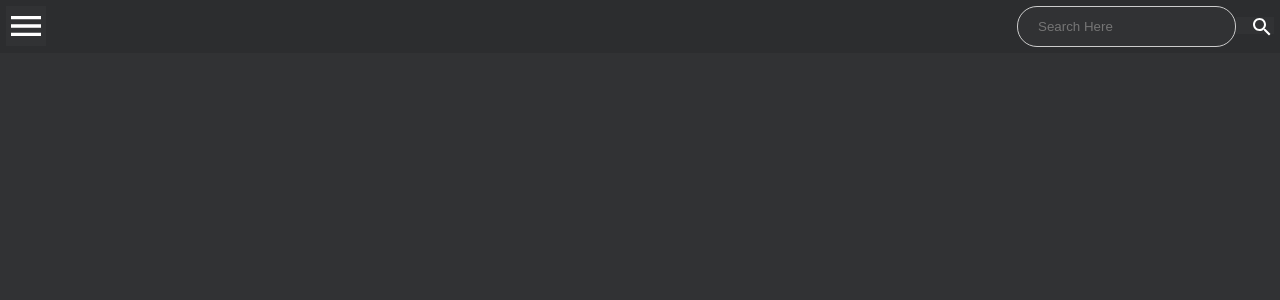
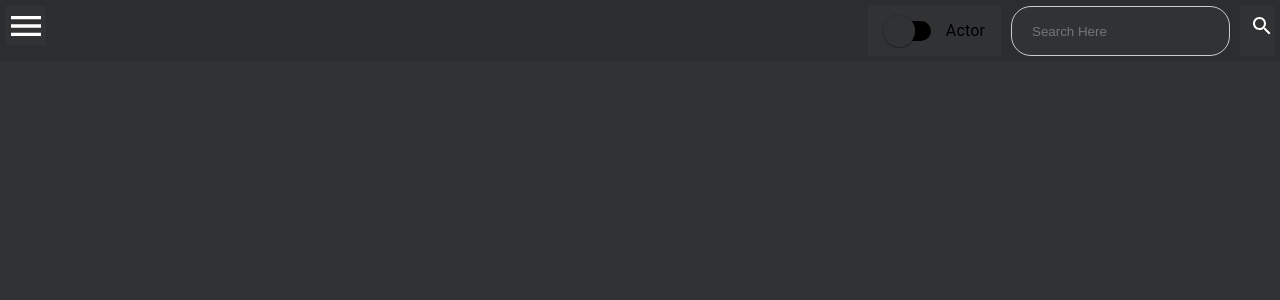
Before and after one commit to geetujindal7/Movie-Search, a Next.js app: page / in a window 1280 px wide. Shown: the top 300 px of the page. Built offline with nearby package versions, Linux system fonts and the light colour scheme.

Commit message:
Adding Actor and Movie Component

```diff
--- a/src/Components/SideBar/index.js
+++ b/src/Components/SideBar/index.js
@@ -1,33 +1,100 @@
 // Sidebar.js
 
-import React, { useState } from 'react';
+import React, { useEffect, useState } from 'react';
 import styles from './popper.module.css'; // Import the CSS module
 import MenuSharpIcon from '@mui/icons-material/MenuSharp';
-import { Box } from '@mui/material';
+import { Box, FormControlLabel, FormGroup, Stack, Switch, ToggleButton, ToggleButtonGroup, Typography } from '@mui/material';
 import SideBarMenu from './SideBarMenu';
 import SearchIcon from '@mui/icons-material/Search';
 import Link from 'next/link';
 import { useDispatch } from 'react-redux';
-import { SearchApi } from '@/Redux/actions';
+import { SearchApi, SearchMovie } from '@/Redux/actions';
+import { styled } from '@mui/material/styles';
+
 
 const Sidebar = () => {
   const [isOpen, setIsOpen] = useState(false);
   const [search, setSearch] = useState("")
+  const [select, setSelect] = useState("Actor")
 
   const dispatch = useDispatch()
 
   const handleSidebarToggle = () => {
     setIsOpen(!isOpen); // Verify that isOpen state is being toggled correctly
   };
+  const [checked, setChecked] = useState(false);
 
 
+  const MaterialUISwitch = styled(Switch)(({ theme }) => ({
+    width: 62,
+    height: 34,
+    padding: 7,
+    '& .MuiSwitch-switchBase': {
+      margin: 1,
+      padding: 0,
+      transform: 'translateX(6px)',
+      '&.Mui-checked': {
+        color: '#fff',
+        transform: 'translateX(22px)',
+      },
+    },
+
+    '& .MuiSwitch-thumb': {
+      backgroundColor: theme.palette.mode === 'dark' ? '#003892' : '#001e3c',
+      width: 32,
+      height: 32,
+      '&:before': {
+        content: "''",
+        position: 'absolute',
+        width: '100%',
+        height: '100%',
+        left: 0,
+        top: 0,
+        backgroundRepeat: 'no-repeat',
+        backgroundPosition: 'center',
+      },
+    },
+    '& .MuiSwitch-track': {
+      opacity: 1,
+      // backgroundColor: theme.palette.mode === 'dark' ? '#8796A5' : '#aab4be',
+      borderRadius: 20 / 2,
+    },
+  }));
+
+  const handleChange = (event) => {
+    setChecked(event.target.checked);
+  };
+
+  useEffect(() => {
+   if(checked)
+   setSelect("Movie")
+   else
+   setSelect('Actor')
+  }, [checked])
+
+
+  const handleDispatch = () => {
+    if(select === "Actor") {
+      dispatch(SearchApi(search))
+    }
+    else{
+      dispatch(SearchMovie(search))
+    }
+  }
   return (
     <>
     <Box className={styles.header_container}>
       <MenuSharpIcon className={`${styles.icons} ${isOpen ? styles.openIcon : ''}`}  onClick={handleSidebarToggle} />
-     <Box sx={{backgroundColor: "transparent"}}>
-     <input type="text" className={styles.input_search} placeholder='Search Here' value={search} onChange={(e) => setSearch(e.target.value)} />
-     <Link href={`/${search}`}> <SearchIcon onClick={()=> dispatch(SearchApi(search))} className={styles.SearchIcons}/></Link>
+     <Box sx={{backgroundColor: "transparent", display: "flex", gap:"10px"}}>
+     <FormGroup>
+      <FormControlLabel
+        control={<MaterialUISwitch sx={{ m: 1 }} />}
+        label={select}
+        checked={checked}
+        onChange={handleChange}
+      />
+    </FormGroup>     <input type="text" className={styles.input_search} placeholder='Search Here' value={search} onChange={(e) => setSearch(e.target.value)} />
+     <Link href={{ pathname: `/${search}`, query: {select: `${select}` }}}> <SearchIcon onClick={()=> handleDispatch()} className={styles.SearchIcons}/></Link>
      </Box>
     </Box>
     <Box className={`${styles.sidebar} ${isOpen ? styles.open : ''}`}>
--- a/src/Redux/SearchApi/index.js
+++ b/src/Redux/SearchApi/index.js
@@ -1,9 +1,10 @@
 import axios from "axios";
 
 
-const initialData = [];
+const actorData = [];
+const movieData = [];
 
-const SearchApi = (state= initialData, action) => {
+const SearchApi = (state= actorData, action) => {
     switch(action.type) {
         case 'SearchApi':
             state =  {...state, state: action.payload}
@@ -13,4 +14,15 @@ const SearchApi = (state= initialData, action) => {
     }
 }
 
+export const SearchMovie = (state= movieData, action) => {
+    switch(action.type) {
+        case 'SearchMovie':
+            console.log(action.payload)
+            state =  {...state, state: action.payload}
+            return state
+        default:
+            return state;
+    }
+}
+
 export default SearchApi
--- a/src/Redux/actions.js
+++ b/src/Redux/actions.js
@@ -1,4 +1,4 @@
-import { options } from "@/pages/modal";
+import { movie, options } from "@/pages/modal";
 import axios from "axios";
 
 
@@ -9,8 +9,6 @@ export const SearchApi = (p)  => {
     // Perform Axios request
     axios.request(options(p))
       .then((response) => {
-        console.log("entered then")
-
         // Dispatch action with the received user data
         dispatch({
           type: 'SearchApi',
@@ -18,9 +16,28 @@ export const SearchApi = (p)  => {
         });
       })
       .catch((error) => {
-        console.log("entered catch")
         console.log(error, "error")
         // Dispatch action when the API request fails
       });
   };
 }
+
+export const SearchMovie = (p)  => {
+  return (dispatch) => {
+    // Dispatch action to indicate that the API request has started
+    dispatch({ type: 'SearchMovie' });
+    // Perform Axios request
+    axios.request(movie(p))
+      .then((response) => {
+        // Dispatch action with the received user data
+        dispatch({
+          type: 'SearchMovie',
+          payload: response.data.data,
+        });
+      })
+      .catch((error) => {
+        console.log(error, "error")
+        // Dispatch action when the API request fails
+      });
+  };
+}
--- a/src/Redux/index.js
+++ b/src/Redux/index.js
@@ -1,9 +1,10 @@
 import { combineReducers } from "redux";
-import SearchApi from "./SearchApi";
+import SearchApi, { SearchMovie } from "./SearchApi";
 
 
 const rootReducer = combineReducers({
     searchApi: SearchApi,
+    searchMovie: SearchMovie
   });
 
 export default rootReducer;
--- a/src/pages/modal.js
+++ b/src/pages/modal.js
@@ -16,3 +16,13 @@ export const options = (search) => {
     }
 })
   };
+
+export const movie = (search) =>  {
+  return ({
+    method: 'GET',
+    url: 'https://cinema-api.p.rapidapi.com/get_ids/Titanic/movies',
+    headers: {
+      'X-RapidAPI-Key': '764509eademsh39464646cc1b53ep154ca9jsnc80276461cfe',
+      'X-RapidAPI-Host': 'cinema-api.p.rapidapi.com'
+    }})
+  };
```
Also changed, not shown: src/Components/Actors/ActorItems.js (renamed from src/Components/Movies/MovieItems.js, +19 -6 lines), src/Components/Movies/MoviesItem.js (added, +12 -0 lines), src/pages/[search].js (+5 -13 lines), src/Components/Movies/MovieItem.module.css (added).
